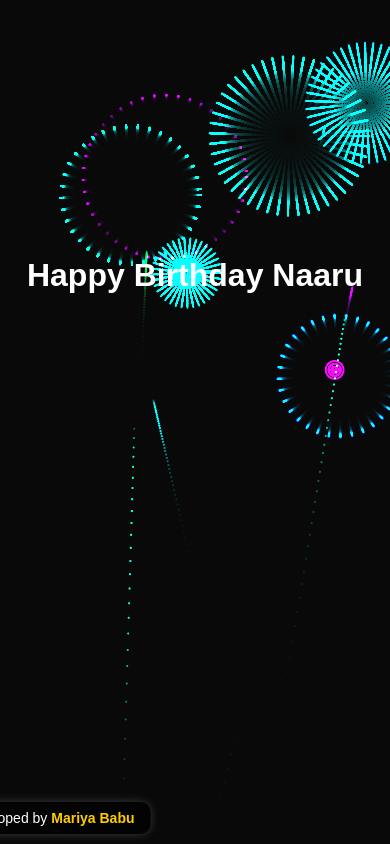
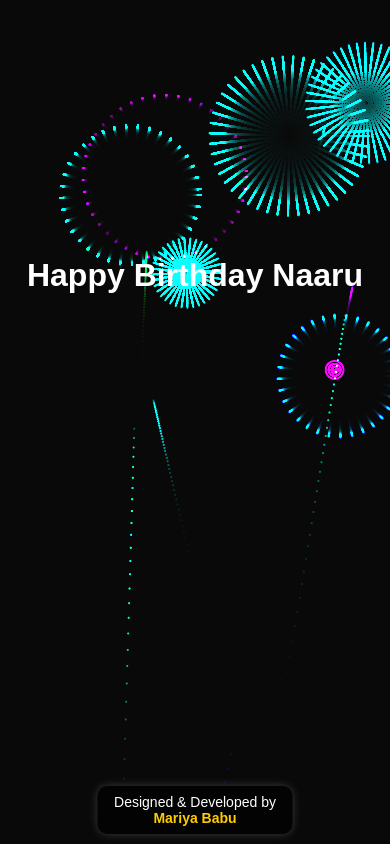
Before and after one commit to Mariya-Babu/NaaruBirthdayWishes, a plain HTML site: page index.html in a window 390 px wide. Drawn offline with Linux system fonts and the light colour scheme.

Commit message:
Update index.html

```diff
--- a/index.html
+++ b/index.html
@@ -67,11 +67,6 @@
       footer span {
         font-weight: bold;
         color: #ffcc00; /* Gold color */
-      }
-
-      @media (max-width:550px){
-        footer{
-          left : 10px;
       }
     </style>
   </head>
```
